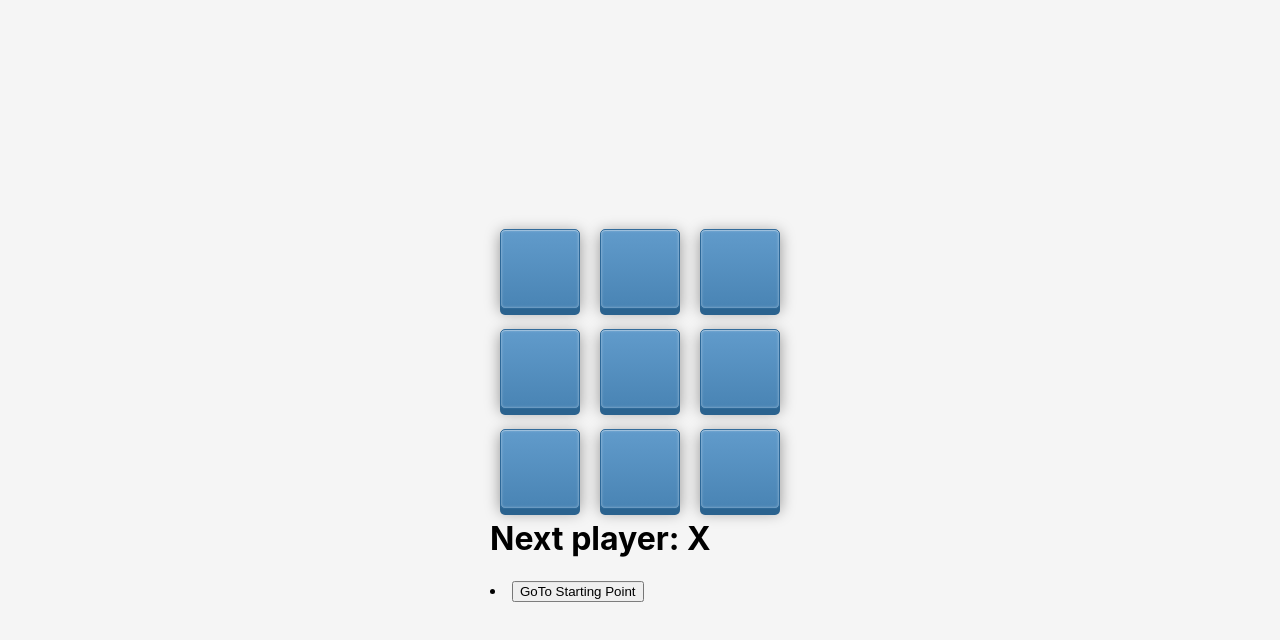
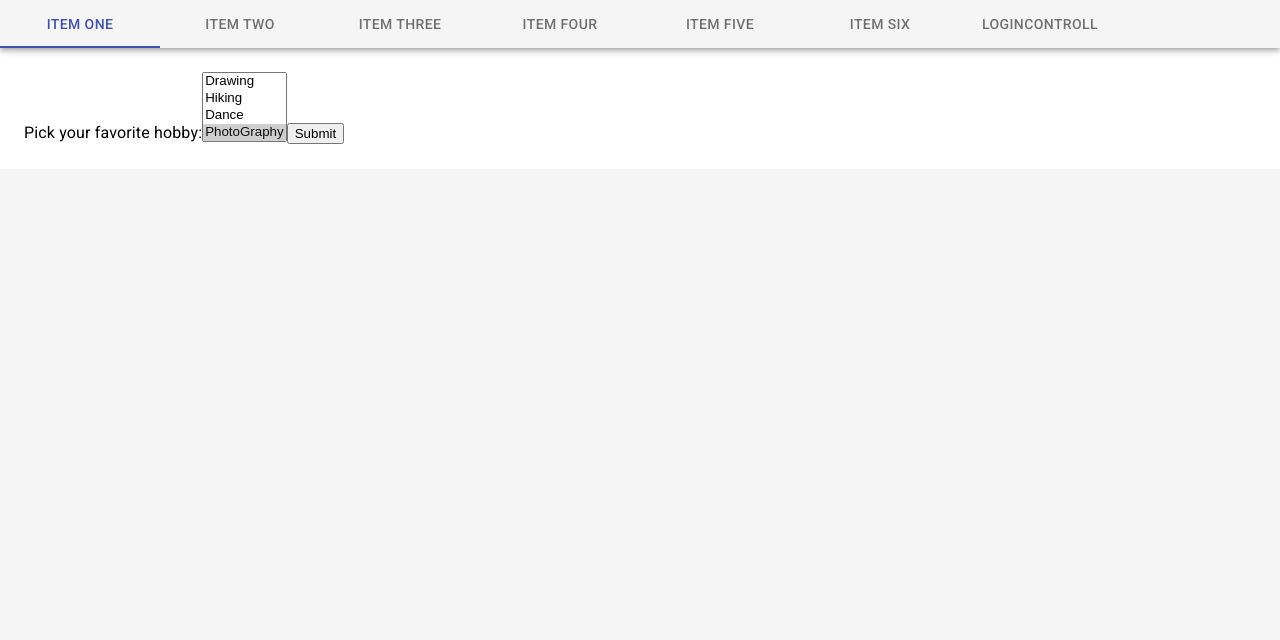
Before and after one commit to dipenparmar12/react-day, a React (Create React App) app: page /practice in a window 1280 px wide. Shown: the top 640 px of the page. Built offline with nearby package versions, Linux system fonts and the light colour scheme.

Commit message:
simple Route & Tabs done with material-ui

```diff
--- a/package.json
+++ b/package.json
@@ -4,11 +4,15 @@
   "private": true,
   "homepage": "https://dipenparmar12.github.io/react",
   "dependencies": {
+    "@material-ui/core": "^4.9.12",
+    "@material-ui/icons": "^4.9.1",
     "@testing-library/jest-dom": "^4.2.4",
     "@testing-library/react": "^9.5.0",
     "@testing-library/user-event": "^7.2.1",
+    "prop-types": "^15.7.2",
     "react": "^16.13.1",
     "react-dom": "^16.13.1",
+    "react-router-dom": "^5.1.2",
     "react-scripts": "3.4.1"
   },
   "scripts": {
--- a/public/index.html
+++ b/public/index.html
@@ -25,6 +25,16 @@
       Learn how to configure a non-root public URL by running `npm run build`.
     -->
     <title>ReactJs learning (dipen)</title>
+
+    <!-- Compiled and minified CSS -->
+    <link
+      rel="stylesheet"
+      href="https://fonts.googleapis.com/css?family=Roboto:300,400,500,700&display=swap"
+    />
+    <link
+      rel="stylesheet"
+      href="https://fonts.googleapis.com/icon?family=Material+Icons"
+    />
   </head>
   <body>
     <noscript>You need to enable JavaScript to run this app.</noscript>
--- a/src/App.css
+++ b/src/App.css
@@ -173,7 +173,6 @@ input[type='checkbox']:focus {
   outline: 0;
 }
 
-
 /* .App {
   text-align: center;
 }
--- a/src/App.js
+++ b/src/App.js
@@ -1,5 +1,7 @@
 import React from 'react';
 import './App.css';
+import { BrowserRouter, Route } from 'react-router-dom';
+import ScrollableTabs from './Internet/ScrollableTabs';
 
 // import HelloWorld from './HelloWorld/HelloWorld';
 // import ClickTic from './Practice/ClickTic';
@@ -12,8 +14,8 @@ import './App.css';
 // import FormHandlingMultipleInputs from './Practice/FormHandlingMultipleInputs';
 // import TempCalc from './Practice/TempCalc';
 // import TicTacTokGame from './Practice/TicTacTok/TicTacTokGame';
-import Game from './Practice/TicTacTok/Game';
-// import TodoApp from './Practice/TodoApp/TodoApp';
+// import Game from './Practice/TicTacTok/Game';
+import TodoApp from './Practice/TodoApp/TodoApp';
 
 function App() {
   return (
@@ -30,8 +32,16 @@ function App() {
       {/* <FormHandlingMultipleInputs /> */}
       {/* <TempCalc /> */}
       {/* <TicTacTokGame /> */}
-      <Game />
+      {/* <Game /> */}
       {/* <TodoApp /> */}
+      {/* <Navbar /> */}
+
+      <BrowserRouter>
+        <div>
+          <Route exact path="/todo" component={TodoApp} />
+          <Route exact path="/practice" component={ScrollableTabs} />
+        </div>
+      </BrowserRouter>
     </div>
   );
 }
--- /dev/null
+++ b/src/Internet/ScrollableTabs.js
@@ -0,0 +1,123 @@
+import React from 'react';
+import PropTypes from 'prop-types';
+import { makeStyles } from '@material-ui/core/styles';
+import AppBar from '@material-ui/core/AppBar';
+import Tabs from '@material-ui/core/Tabs';
+import Tab from '@material-ui/core/Tab';
+import Typography from '@material-ui/core/Typography';
+import Box from '@material-ui/core/Box';
+
+import LoginControl from '../Practice/LoginControl';
+import Toggle from '../Practice/Toggle';
+import ConditionalRendering from '../Practice/ConditionalRendering';
+import SmallMethods from '../Practice/SmallMethods';
+import ClickTic from '../Practice/ClickTic';
+import NameForm from '../Practice/NameForm';
+import FormSelectElement from '../Practice/FormSelectElement';
+import FormHandlingMultipleInputs from '../Practice/FormHandlingMultipleInputs';
+import TempCalc from '../Practice/TempCalc';
+import TicTacTokGame from '../Practice/TicTacTok/TicTacTokGame';
+import Game from '../Practice/TicTacTok/Game';
+import TodoApp from '../Practice/TodoApp/TodoApp';
+
+function TabPanel(props) {
+  const { children, value, index, ...other } = props;
+
+  return (
+    <div
+      role="tabpanel"
+      hidden={value !== index}
+      id={`scrollable-auto-tabpanel-${index}`}
+      aria-labelledby={`scrollable-auto-tab-${index}`}
+      {...other}
+    >
+      {value === index && (
+        <Box p={3}>
+          <Typography>{children}</Typography>
+        </Box>
+      )}
+    </div>
+  );
+}
+
+TabPanel.propTypes = {
+  children: PropTypes.node,
+  index: PropTypes.any.isRequired,
+  value: PropTypes.any.isRequired,
+};
+
+function a11yProps(index) {
+  return {
+    id: `scrollable-auto-tab-${index}`,
+    'aria-controls': `scrollable-auto-tabpanel-${index}`,
+  };
+}
+
+const useStyles = makeStyles((theme) => ({
+  root: {
+    flexGrow: 1,
+    width: '100%',
+    backgroundColor: theme.palette.background.paper,
+  },
+}));
+
+export default function ScrollableTabs() {
+  const classes = useStyles();
+  const [value, setValue] = React.useState(0);
+
+  const handleChange = (event, newValue) => {
+    setValue(newValue);
+  };
+
+  return (
+    <div className={classes.root}>
+      <AppBar position="static" color="default">
+        <Tabs
+          value={value}
+          onChange={handleChange}
+          indicatorColor="primary"
+          textColor="primary"
+          variant="scrollable"
+          scrollButtons="auto"
+          aria-label="scrollable auto tabs example"
+        >
+          <Tab label="Item One" {...a11yProps(0)} />
+          <Tab label="Item Two" {...a11yProps(1)} />
+          <Tab label="Item Three" {...a11yProps(2)} />
+          <Tab label="Item Four" {...a11yProps(3)} />
+          <Tab label="Item Five" {...a11yProps(4)} />
+          <Tab label="Item Six" {...a11yProps(5)} />
+          <Tab label="LoginControll" {...a11yProps(6)} />
+        </Tabs>
+      </AppBar>
+
+      <TabPanel value={value} index={0}>
+        <FormSelectElement />
+      </TabPanel>
+
+      <TabPanel value={value} index={1}>
+        <NameForm />
+      </TabPanel>
+
+      <TabPanel value={value} index={2}>
+        <ClickTic />
+      </TabPanel>
+
+      <TabPanel value={value} index={3}>
+        <SmallMethods />
+      </TabPanel>
+
+      <TabPanel value={value} index={4}>
+        <ConditionalRendering />
+      </TabPanel>
+
+      <TabPanel value={value} index={5}>
+        <Toggle />
+      </TabPanel>
+
+      <TabPanel value={value} index={6}>
+        <LoginControl />
+      </TabPanel>
+    </div>
+  );
+}
--- /dev/null
+++ b/src/Internet/Tabs.js
@@ -0,0 +1,27 @@
+import React from 'react';
+import Paper from '@material-ui/core/Paper';
+import Tabs from '@material-ui/core/Tabs';
+import Tab from '@material-ui/core/Tab';
+
+export default function DisabledTabs() {
+  const [value, setValue] = React.useState(2);
+
+  const handleChange = (event, newValue) => {
+    setValue(newValue);
+  };
+
+  return (
+    <Paper square>
+      <Tabs
+        value={value}
+        indicatorColor="primary"
+        textColor="primary"
+        onChange={handleChange}
+        aria-label="disabled tabs example"
+      >
+        <Tab label="Active" />
+        <Tab label="Active1" />
+      </Tabs>
+    </Paper>
+  );
+}
```
Also changed, not shown: src/Practice/ClickTic.jsx (+6 -6 lines), src/layout/Navbar.js (added, +55 -0 lines), src/layout/Sidebar.js (added, +16 -0 lines), 2 other files (tests, documents, lock files or other folders).
